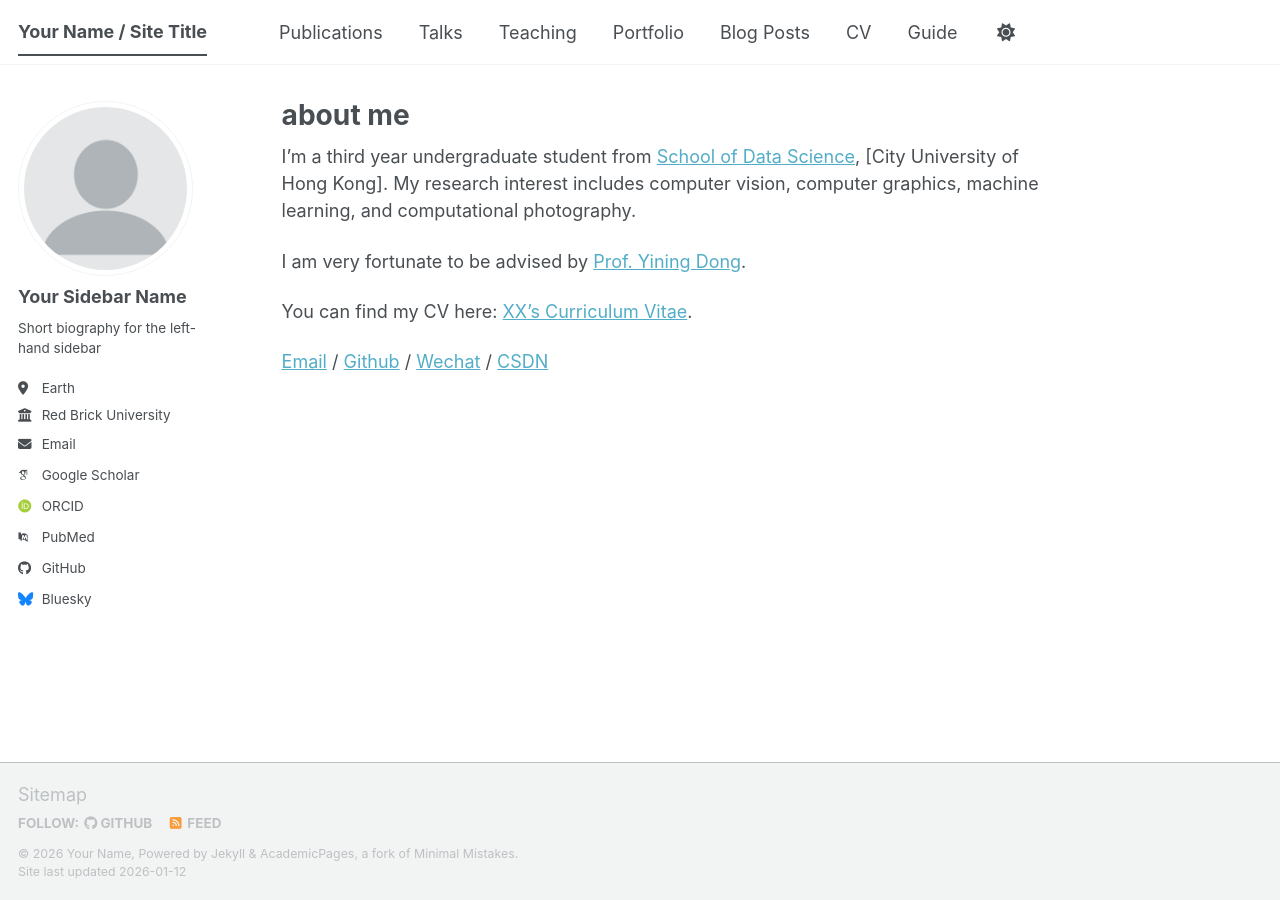
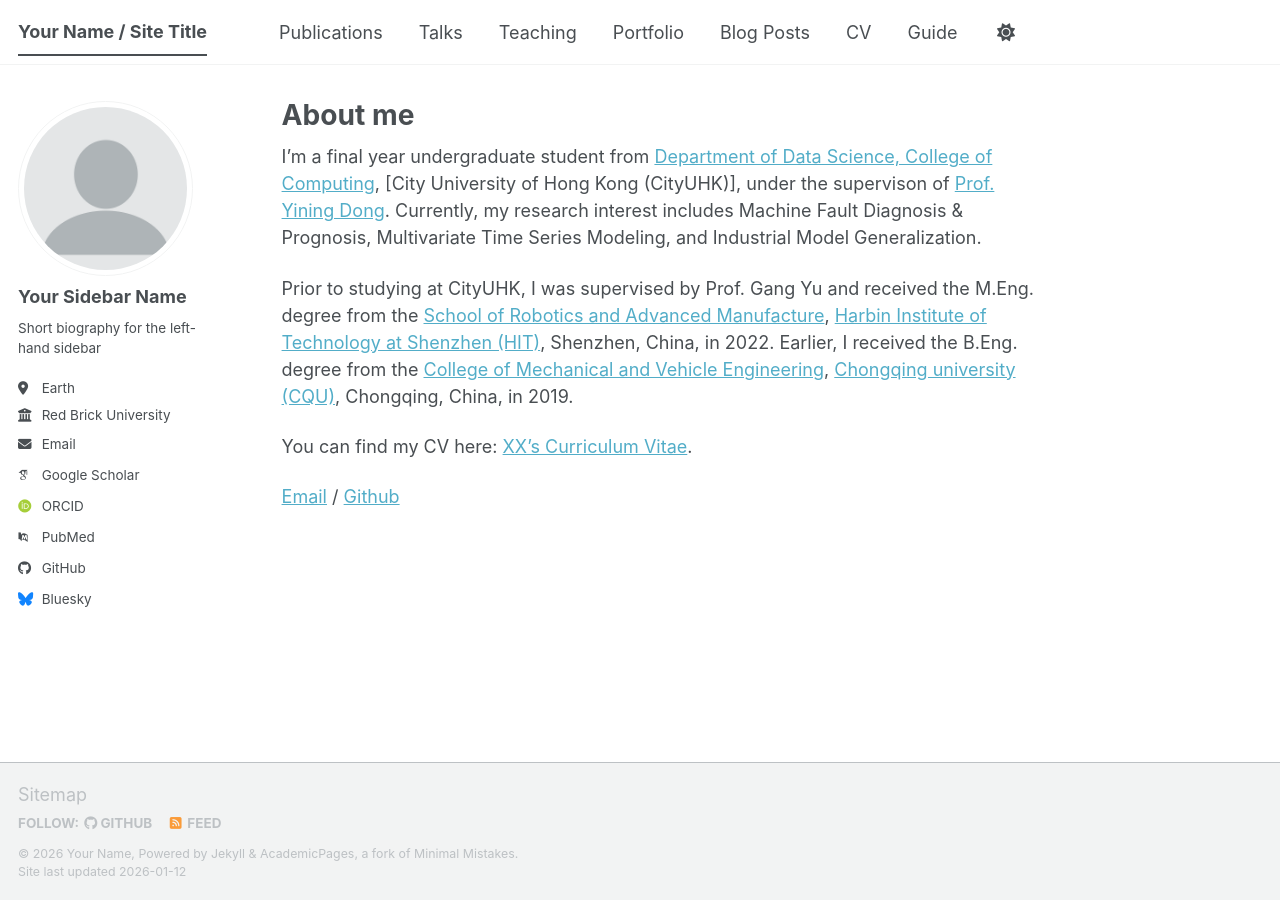
Before and after one commit to Da4tin/tongdasun.github.io, a Jekyll site: the page built from _pages/about.md, in a window 1280 px wide. Built offline with Jekyll 4.4.1, drawn with Linux system fonts in a browser that asks for light colours; some web fonts are replaced; a script bundle is joined from its source files by our own code; library files that are not in the unit come from our copies.

Commit message:
Revise 'About me' section with new details
Updated personal information and research interests.

```diff
--- a/_pages/about.md
+++ b/_pages/about.md
@@ -1,16 +1,16 @@
 ---
 permalink: /
-title: "about me"
+title: "About me"
 author_profile: true
 redirect_from:
   - /about/
   - /about.html
 ---
 
-I'm a third year undergraduate student from [School of Data Science](https://www.ds.cityu.edu.hk), [City University of Hong Kong]. My research interest includes computer vision, computer graphics, machine learning, and computational photography.
+I'm a final year undergraduate student from [Department of Data Science, College of Computing](https://www.ds.cityu.edu.hk), [City University of Hong Kong (CityUHK)], under the supervison of [Prof. Yining Dong](https://www.cityu.edu.hk/stfprofile/Yining.Dong.htm). Currently, my research interest includes Machine Fault Diagnosis & Prognosis, Multivariate Time Series Modeling, and Industrial Model Generalization.
 
-I am very fortunate to be advised by [Prof. Yining Dong](https://www.cityu.edu.hk/stfprofile/Yining.Dong.htm).
+Prior to studying at CityUHK, I was supervised by Prof. Gang Yu and received the M.Eng. degree from the [School of Robotics and Advanced Manufacture](http://sram.hitsz.edu.cn/xygk/xyld.htm), [Harbin Institute of Technology at Shenzhen (HIT)](https://www.hitsz.edu.cn), Shenzhen, China, in 2022. Earlier, I received the B.Eng. degree from the [College of Mechanical and Vehicle Engineering](https://mve.cqu.edu.cn), [Chongqing university (CQU)](https://www.cqu.edu.cn), Chongqing, China, in 2019.
 
 You can find my CV here: [XX's Curriculum Vitae](../assets/Curriculum_Vitae.pdf).
 
-[Email](mailto:XX@stu.pku.edu.cn) / [Github](https://github.com/QiuDi233) / [Wechat](../images/wechat.jpg) / [CSDN](https://blog.csdn.net/qd1813100174?spm=1000.2115.3001.5343)
+[Email](mailto:tongda.sun@my.cityu.edu.hk) / [Github](https://github.com/Da4tin)
```
